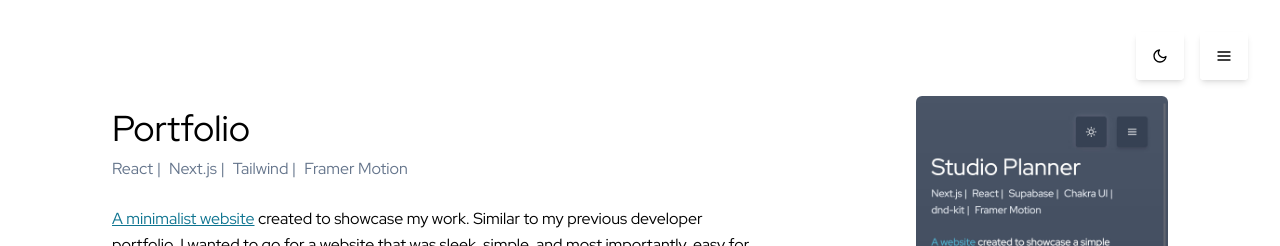
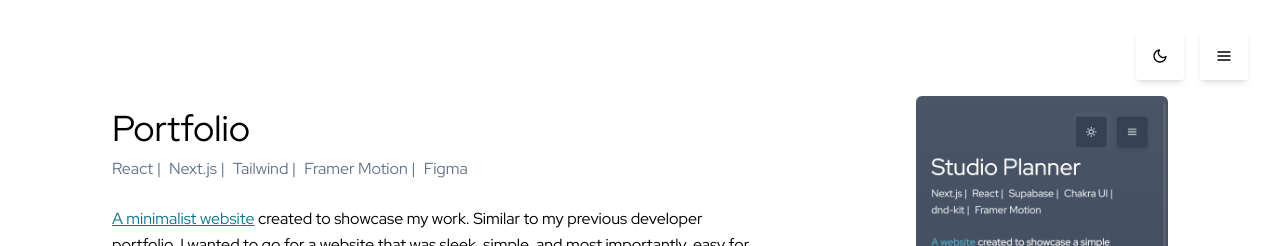
Before and after one commit to sparlos/sparling-dev, a Next.js app: page /projects-and-skills/portfolio in a window 1280 px wide. Shown: the top 246 px of the page. Built offline with nearby package versions, Linux system fonts and the light colour scheme.

Commit message:
minor fixes

```diff
--- a/data/projects/portfolio.ts
+++ b/data/projects/portfolio.ts
@@ -15,7 +15,7 @@ import landscape7 from '../../public/projects/newPortfolio/landscape/7.jpg'
 const newPortfolio: Project = {
   title: 'Portfolio',
   slug: 'portfolio',
-  tags: ['React', 'Next.js', 'Tailwind', 'Framer Motion'],
+  tags: ['React', 'Next.js', 'Tailwind', 'Framer Motion', 'Figma'],
   images: {
     cover: coverImage,
     portrait: [mobile1, mobile2, mobile3, mobile4],
--- a/pages/_document.tsx
+++ b/pages/_document.tsx
@@ -17,7 +17,6 @@ export default function Document() {
           property="og:description"
           content="The website of Stephen Sparling, developer."
         />
-        <meta name="viewport" content="initial-scale=1.0, width=device-width" />
       </Head>
       <body className="bg-white">
         <Main />
--- a/styles/globals.css
+++ b/styles/globals.css
@@ -87,7 +87,7 @@ html, body, #__next {
 */
 
 .accordion-content[data-state='closed'] {
-  animation: slideUp 1ms;
+  animation: slideUp 0ms;
   animation-delay: 500ms;
 }
 
```
